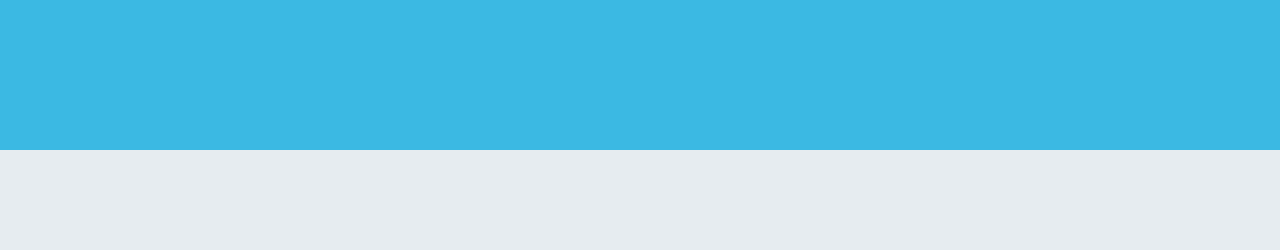
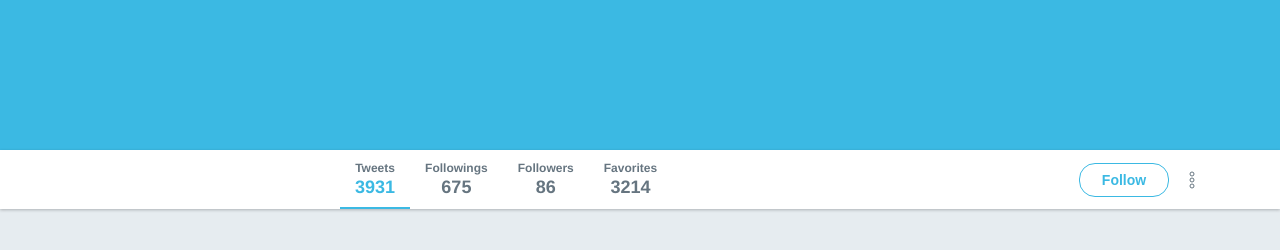
Before and after one commit to eltonMoraisD/Twiter-Clone, a plain HTML site: page index.html in a window 1280 px wide. Shown: the part 276-526 px from the top of the page. Drawn offline with Linux system fonts and the light colour scheme.

Commit message:
estilização da barra superior

```diff
--- a/index.html
+++ b/index.html
@@ -8,6 +8,7 @@
   <link rel="stylesheet" href="style.css">
 </head>
 <body>
+  <!--header-->
   <header id="main-header">
     <div class="content">
 
@@ -31,9 +32,43 @@
 
   </header>
 
+  <!--Banner-->
   <div class="banner">
     <h1>Lorem ipsum dolor sit amet</h1>
   </div>
 
+  <!--bar-->
+  <div class="bar">
+    <div class="content">
+      <ul>
+        <li class="active">
+          <span>Tweets</span>
+          <strong>3931</strong>
+        </li>
+
+        <li>
+            <span>Followings</span>
+            <strong>675</strong>
+        </li>
+
+        <li>
+          <span>Followers</span>
+          <strong>86</strong>
+        </li>
+
+        <li>
+          <span>Favorites</span>
+          <strong>3214</strong>
+        </li>
+      </ul>
+
+      <div class="actions">
+          <button>Follow</button>
+          <img src="/images/more.svg" alt="More">
+        </div>
+    </div>
+
+  </div>
+
 </body>
 </html>
--- a/style.css
+++ b/style.css
@@ -107,3 +107,82 @@ div.banner {
 	align-items: center;
 	justify-content: center;
 }
+
+/*BARRA SUPERIOR*/
+
+div.bar {
+	height: 59px;
+	background: #fff;
+	box-shadow: 0 1px 3px rgba(0, 0, 0, 0.25);
+}
+
+div.bar .content {
+	display: flex;
+	align-items: center;
+	justify-content: space-between;
+	padding-left: 285px;
+	height: 100%;
+}
+
+div.bar .content ul {
+	list-style: none;
+	display: flex;
+	height: 100%;
+}
+
+div.bar .content ul li {
+	display: flex;
+	flex-direction: column;
+	justify-content: center;
+	align-items: center;
+	padding: 0 15px;
+	position: relative;
+}
+
+div.bar .content ul li span {
+	color: #667580;
+	font-size: 12px;
+	font-weight: bold;
+}
+
+div.bar .content ul li strong {
+	color: #667580;
+	font-size: 18px;
+	font-weight: bold;
+	margin-top: 2px;
+}
+div.bar .content ul li.active::after {
+	content: '';
+	width: 100%;
+	height: 2px;
+	position: absolute;
+	bottom: 0;
+	left: 0;
+	background: #3bb9e3;
+}
+
+div.bar .content ul li.active strong {
+	color: #3bb9e3;
+}
+
+div.bar .content .actions {
+	display: flex;
+}
+
+div.bar .content .actions button {
+	height: 34px;
+
+	display: flex;
+	align-items: center;
+	justify-content: center;
+
+	width: 90px;
+	font-weight: bold;
+	font-size: 14px;
+	color: #3bb9e3;
+	border-radius: 16px;
+	border: 1px solid #3bb9e3;
+	cursor: pointer;
+	background: #fff;
+	margin-right: 20px;
+}
```
